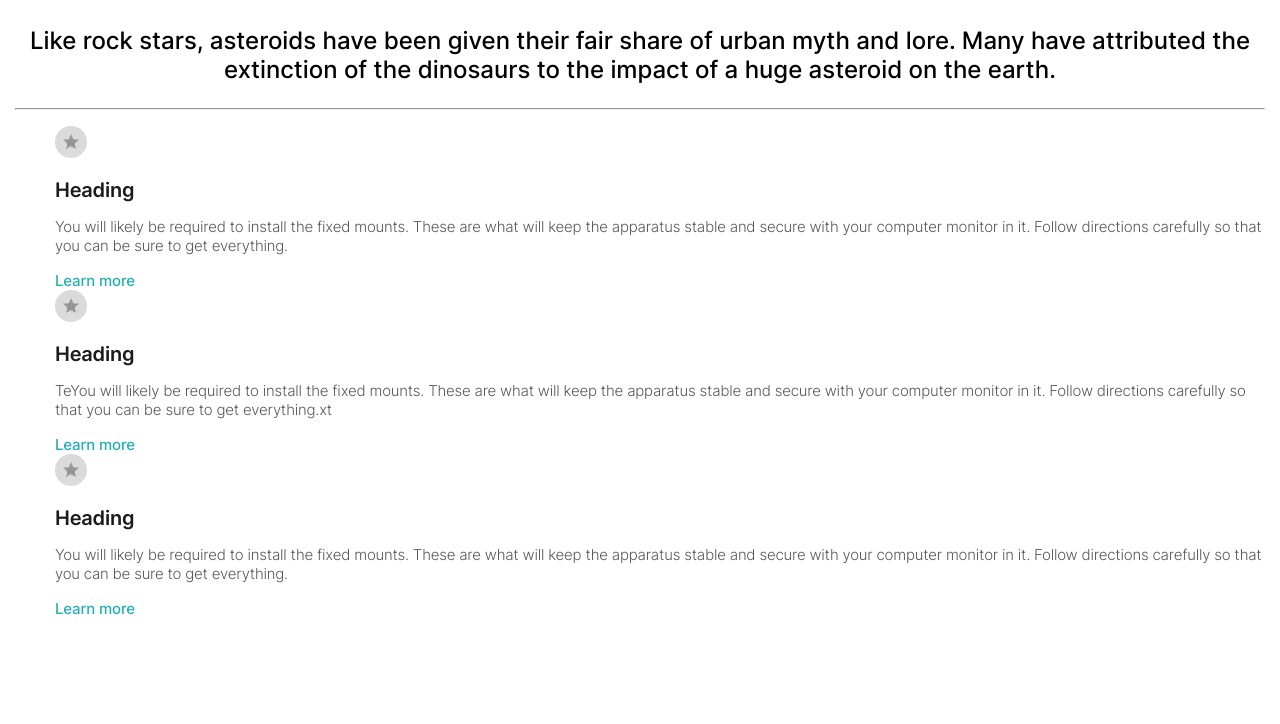
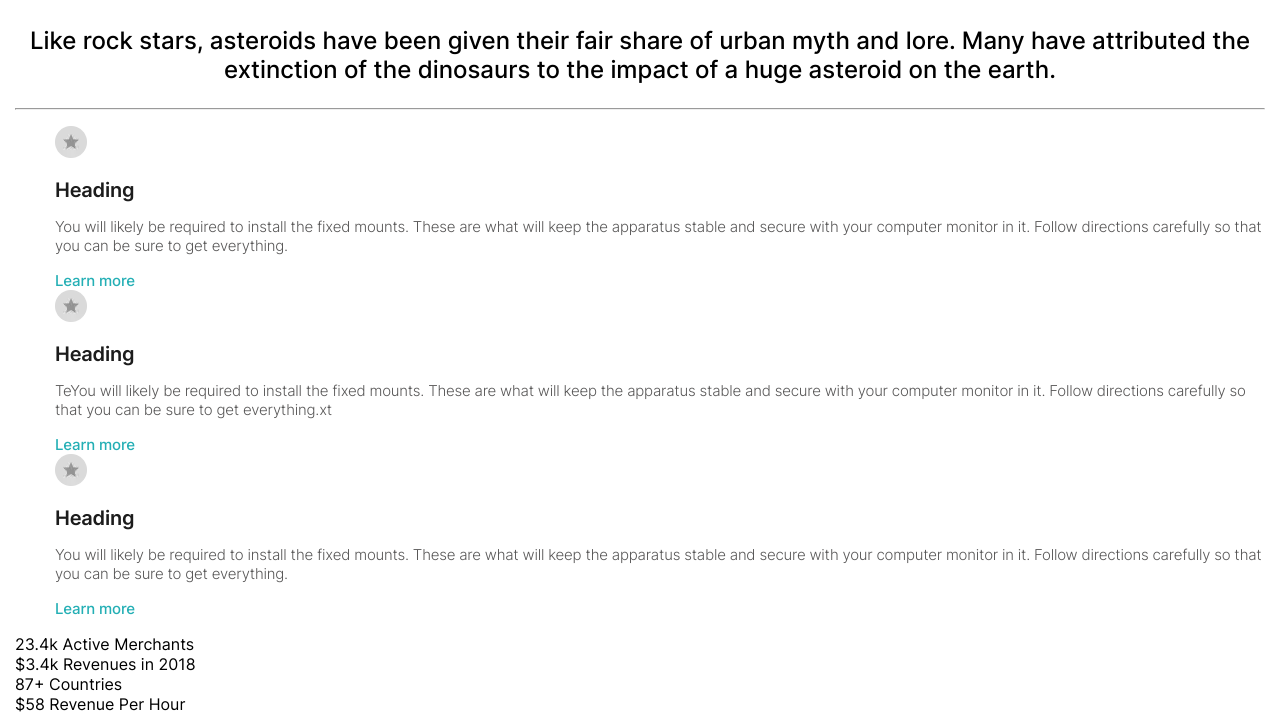
Before and after one commit to milenask4001/Responsive_website, a plain HTML site: page index.html in a window 1280 px wide. Shown: the part 557-1281 px from the top of the page. Before the commit the page ends 1191 px from the top, so only its background shows below. Drawn offline with Linux system fonts and the light colour scheme.

Commit message:
main statistics

```diff
--- a/index.html
+++ b/index.html
@@ -73,7 +73,25 @@ you can be sure to get everything.
       </li>
       </ul>
     </main>
-    <main>
+    <main class ="statistics">
+      <div class="merchants">
+        <span class="statistic-number">23.4k</span>
+        <span class="statistics-text">Active Merchants</span>
+      </div>
+      <div class="revenues">
+        <span class="statistic-number">$3.4k</span>
+        <span class="statistics-text">Revenues in 2018</span>
+      </div>
+      <div class="downloads">
+        <span class="statistic-number">87+</span>
+        <span class="statistics-text">Countries</span>
+      </div>
+      <div class="revenue-per-hour">
+        <span class="statistic-number">$58</span>
+        <span class="statistics-text">Revenue Per Hour</span>
+      </div>
+
+
 
     </main>
   </body>
```
Also changed, not shown: package.json (deleted, +0 -16 lines), 1 other file.
